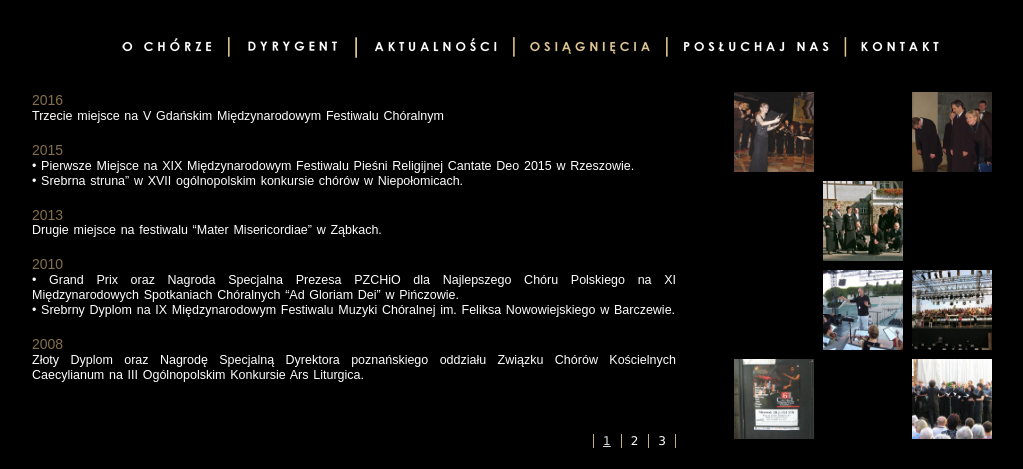
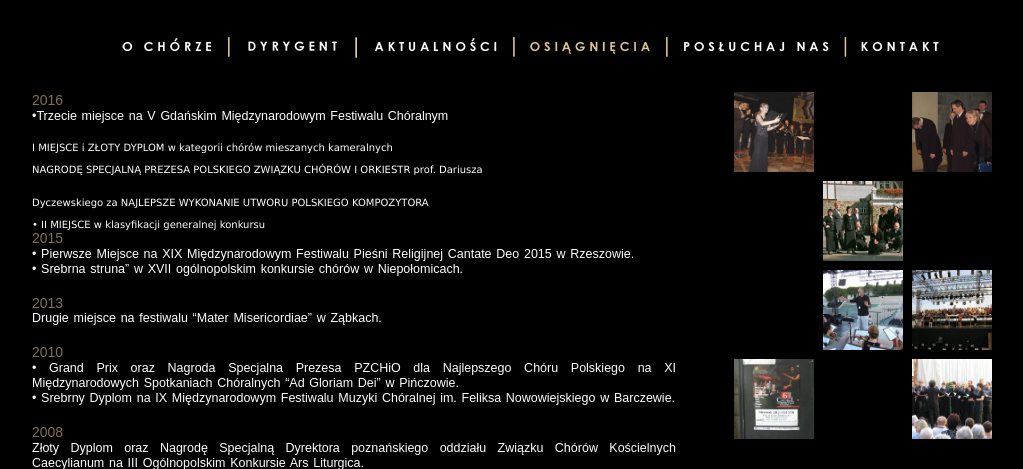
Before and after one commit to ars-cantata/ars-cantata.github.io, a Jekyll site: the page built from osiagniecia1.html, in a window 1280 px wide, cut to the strip 0-469 px from the top of the page. Shown: the whole strip, without its empty margins (123-1146 px from the left). Built offline with Jekyll 4.4.1, drawn with Linux system fonts in a browser that asks for light colours.

Commit message:
Osiągnięcia

```diff
--- a/_includes/texts/pl/osiagniecia1.md
+++ b/_includes/texts/pl/osiagniecia1.md
@@ -1,5 +1,12 @@
 ### 2016
-Trzecie miejsce na V Gdańskim  Międzynarodowym Festiwalu Chóralnym
+&bull;Trzecie miejsce na V Gdańskim  Międzynarodowym Festiwalu Chóralnym
+- I MIEJSCE i ZŁOTY DYPLOM w kategorii chórów mieszanych kameralnych
+<br><br>
+- NAGRODĘ SPECJALNĄ PREZESA POLSKIEGO ZWIĄZKU CHÓRÓW I ORKIESTR  prof. Dariusza
+<br><br>
+Dyczewskiego za NAJLEPSZE WYKONANIE UTWORU POLSKIEGO KOMPOZYTORA
+<br><br>
+&bull; II MIEJSCE  w klasyfikacji generalnej konkursu
 
 ### 2015
 &bull; Pierwsze Miejsce na XIX Międzynarodowym Festiwalu Pieśni Religijnej Cantate Deo 2015 w Rzeszowie. <br>
```
